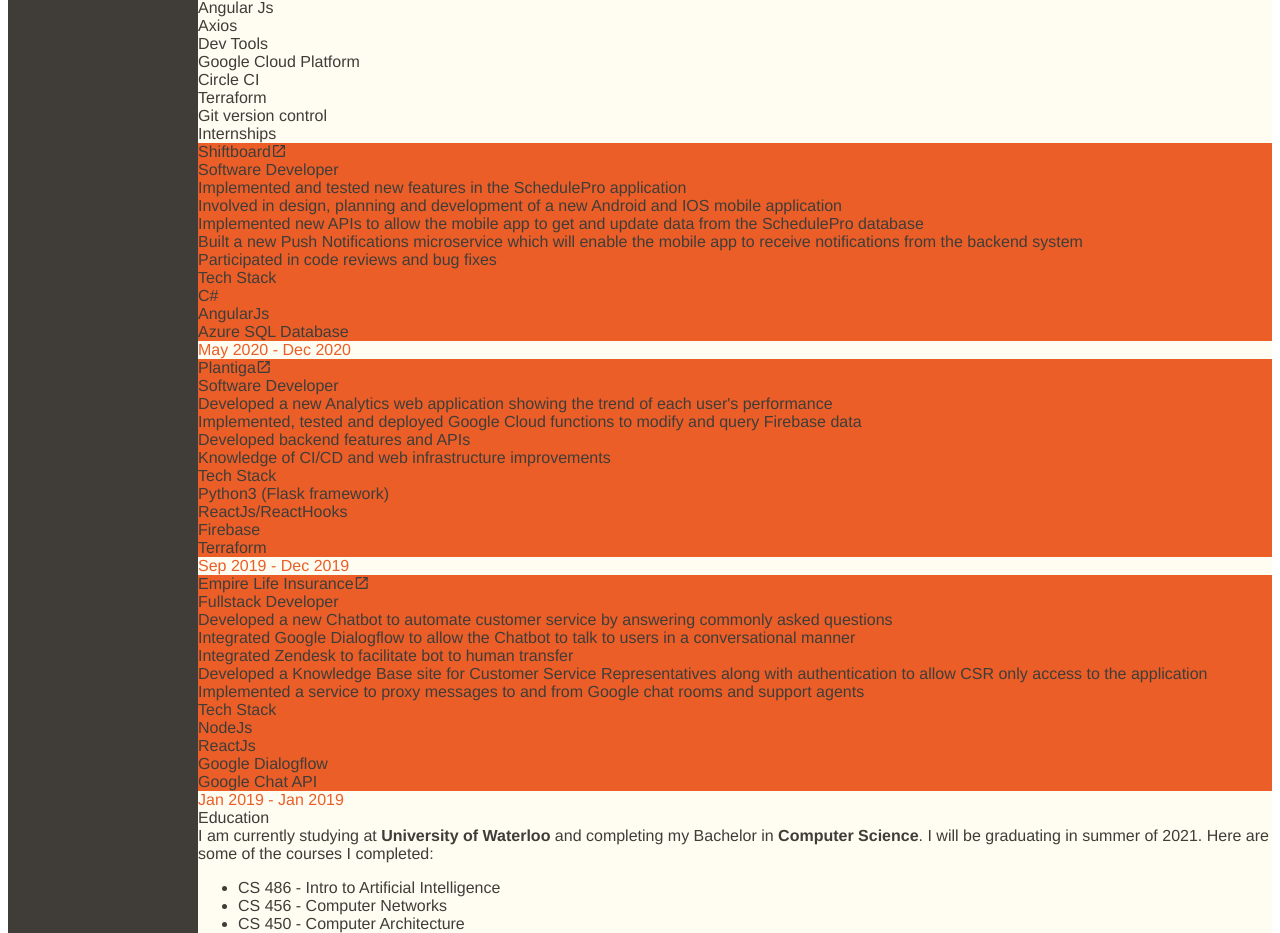
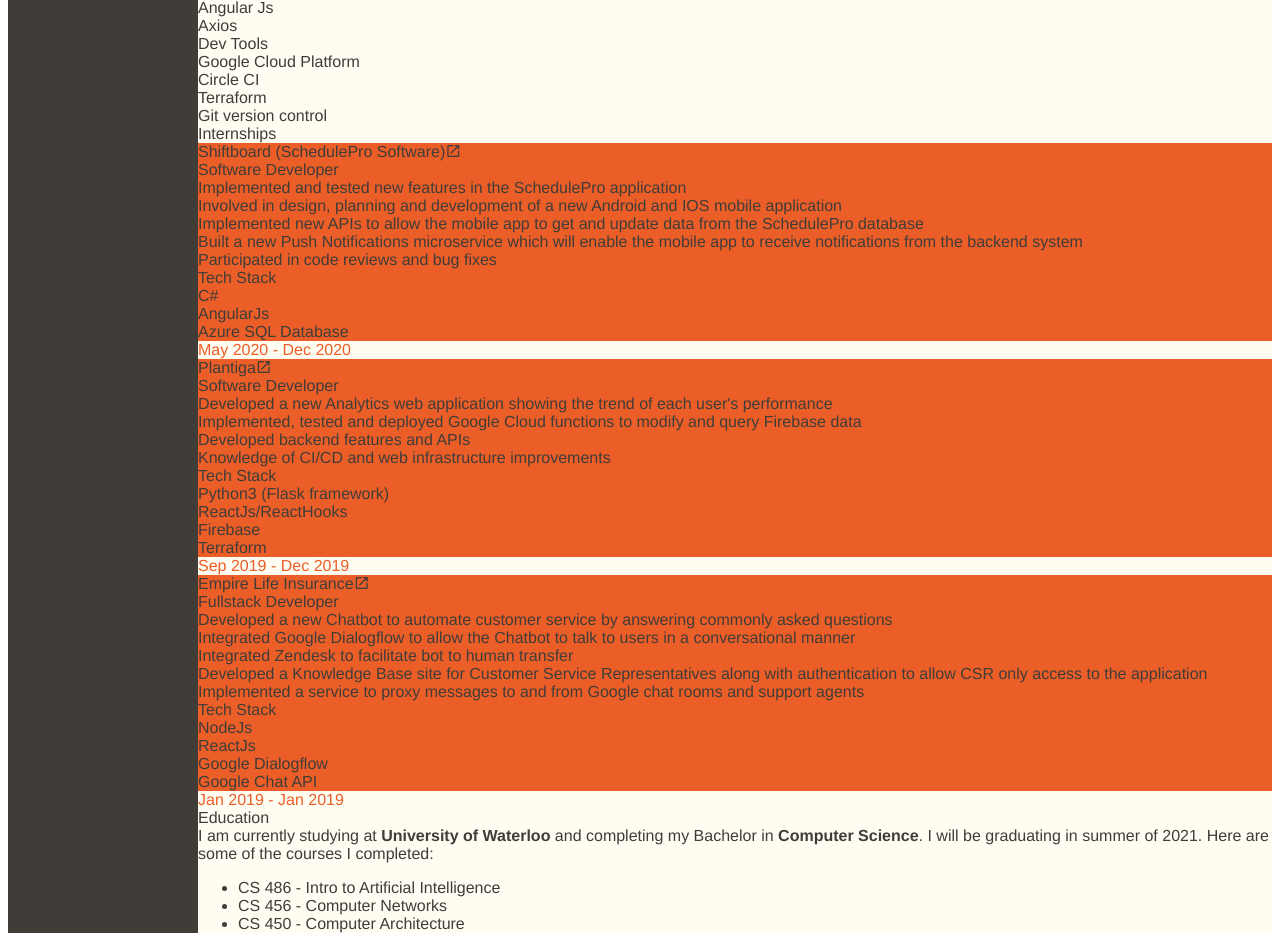
Before and after one commit to Ana-Wan/perso-website, a Vue app: page / in a window 1280 px wide. Shown: the part 1584-2517 px from the top of the page. Built offline with nearby package versions, Linux system fonts and the light colour scheme; what vue-scrollactive would draw is missing.

Commit message:
update company

```diff
--- a/src/components/Internship.vue
+++ b/src/components/Internship.vue
@@ -70,7 +70,7 @@
     data: () => ({
       internships: [
         {
-          companyName: "Shiftboard",
+          companyName: "Shiftboard (SchedulePro Software)",
           companyLink: "https://www.shiftboard.com/employee-scheduling-software/schedulepro/",
           time: "May 2020 - Dec 2020",
           position: "Software Developer",
```
